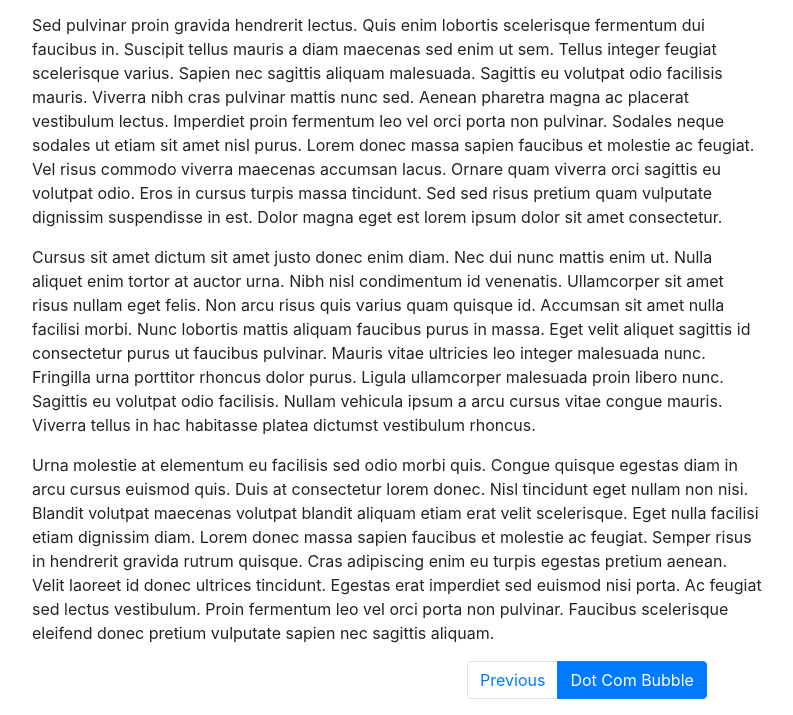
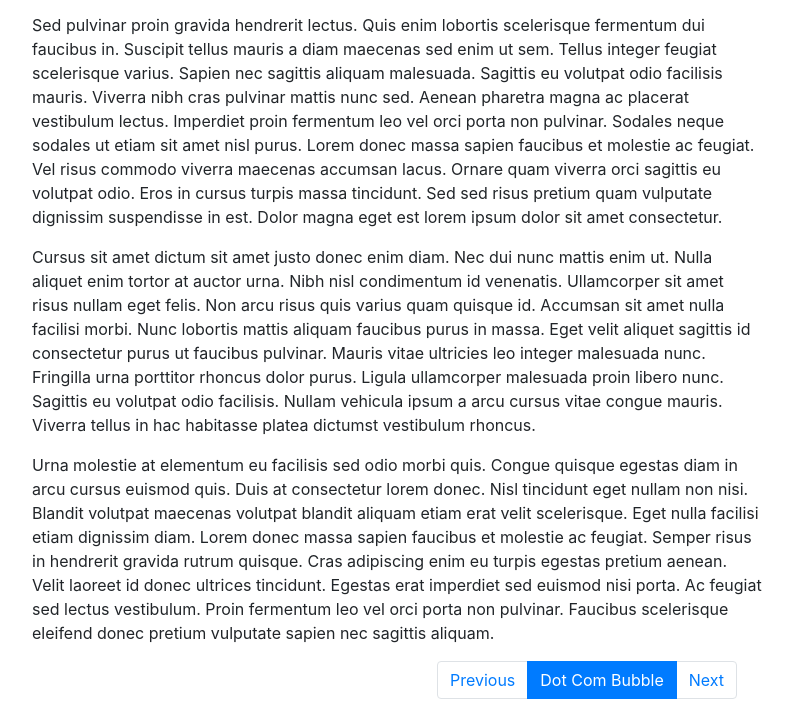
Before and after one commit to er257/HistoryOfTheInternet, a plain HTML site: page dot_com_bubble.html in a window 1280 px wide. Shown: the part 611-1326 px from the top of the page, without its empty margins (53-846 px from the left). Drawn offline with nearby package versions, Linux system fonts and the light colour scheme.

Commit message:
Task: Added link to "people_power.html" in pagination

```diff
--- a/dot_com_bubble.html
+++ b/dot_com_bubble.html
@@ -128,6 +128,9 @@
             <li class="page-item active">
                 <a class="page-link" href="dot_com_bubble.html">Dot Com Bubble<span class="sr-only">(current)</span></a>
             </li>
+            <li class="page-item">
+                <a class="page-link" href="people_power.html">Next</a>
+            </li>
         </ul>
     </nav>
 </div>
```
